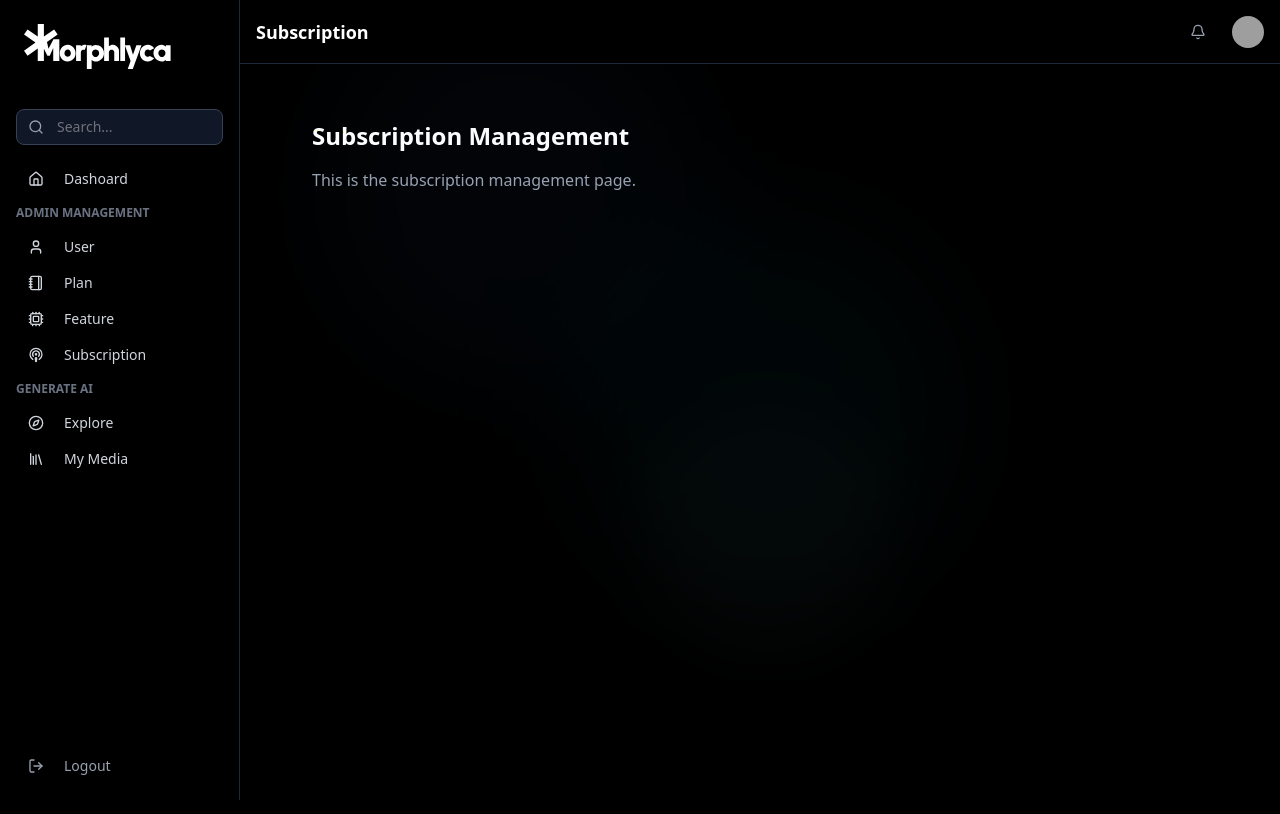
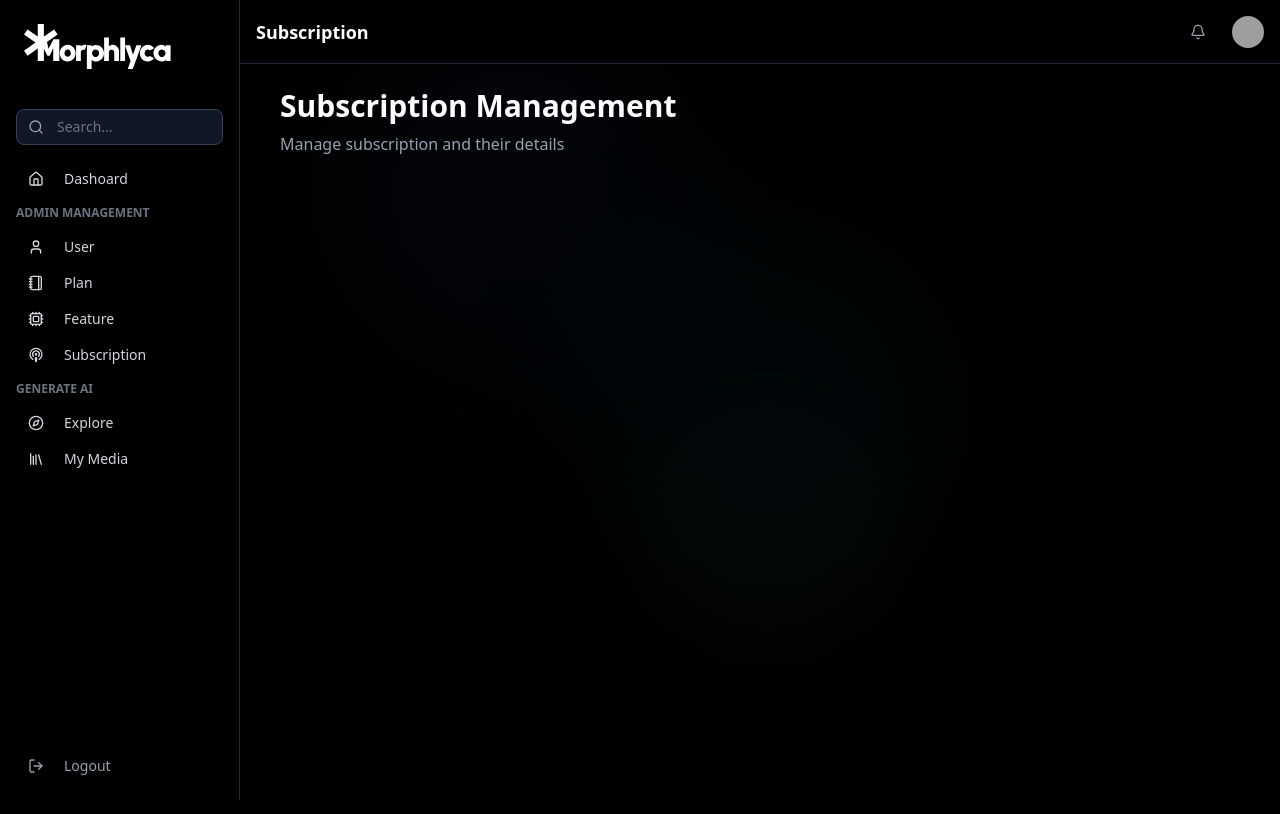
Before and after one commit to riskyasyam/morphlyca-fe, a Next.js app: page /admin/subscription in a window 1280 px wide. Shown: the top 814 px of the page. Built offline with nearby package versions, Linux system fonts and the light colour scheme; grey boxes are pictures that could not be loaded.

Commit message:
feat: fix final

```diff
--- a/package.json
+++ b/package.json
@@ -17,6 +17,7 @@
     "@radix-ui/react-separator": "^1.1.7",
     "@radix-ui/react-slot": "^1.2.3",
     "@radix-ui/react-tooltip": "^1.2.8",
+    "axios": "^1.12.2",
     "class-variance-authority": "^0.7.1",
     "clsx": "^2.1.1",
     "lucide-react": "^0.543.0",
--- a/src/app/admin/dashboard/page.tsx
+++ b/src/app/admin/dashboard/page.tsx
@@ -1,7 +1,8 @@
 export default function AdminDashboard() {
   return (
     <div className="text-white">
-      <h1 className="text-3xl font-bold mb-6">Dashboard</h1>
+      <h1 className="text-3xl font-bold mb-3 ">Dashboard</h1>
+      <p className="text-gray-400 mb-6">Overview Your Subscription and Plan</p>
       <div className="grid grid-cols-1 md:grid-cols-2 lg:grid-cols-4 gap-6">
 
         <div className="bg-gray-900 border border-gray-800 rounded-lg p-6">
--- a/src/app/admin/subscription/page.tsx
+++ b/src/app/admin/subscription/page.tsx
@@ -1,8 +1,10 @@
 export default function AdminSubscription() {
     return (
-        <div className="p-8">
-            <h1 className="text-2xl font-bold mb-4 text-white">Subscription Management</h1>
-            <p className="text-gray-400">This is the subscription management page.</p>
+         <div className="space-y-6">
+            <div>
+                <h1 className="text-3xl font-bold text-white mb-2">Subscription Management</h1>
+                <p className="text-gray-400">Manage subscription and their details</p>
+            </div>
         </div>
     );
 }
--- a/src/components/admin/feature/FeatureTable.tsx
+++ b/src/components/admin/feature/FeatureTable.tsx
@@ -100,7 +100,7 @@ export default function FeatureTable() {
     if (loading) {
         return (
             <div className="flex items-center justify-center h-64">
-                <Loader2 className="h-8 w-8 animate-spin text-white" />
+                <div className="animate-spin rounded-full h-8 w-8 border-b-2 border-white"></div>
             </div>
         );
     }
```
Also changed, not shown: 1 other file (tests, documents, lock files or other folders).
